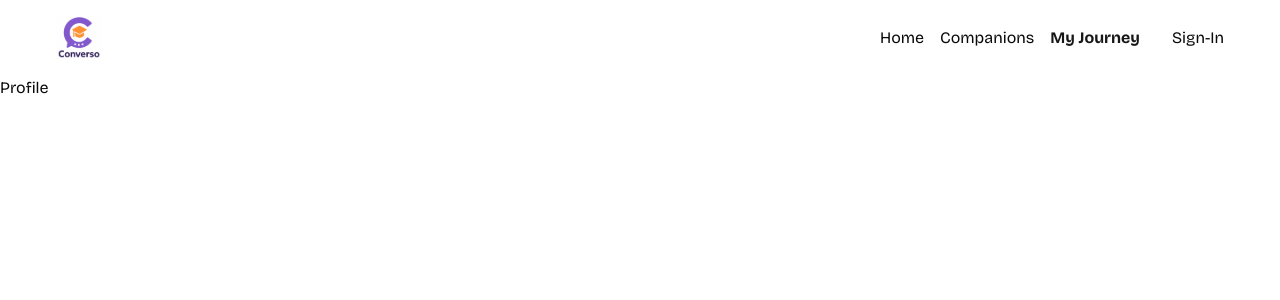
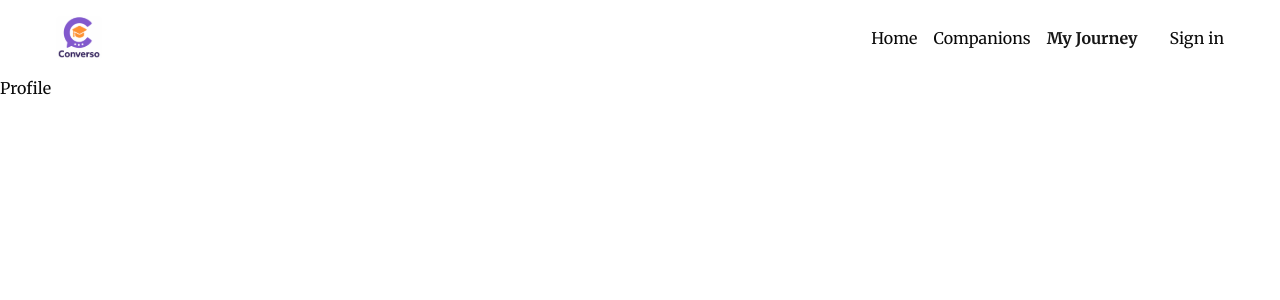
Before and after one commit to Nyazashali/SNA_Saas_App, a Next.js app: page /my-journey in a window 1280 px wide. Shown: the top 300 px of the page. Built offline with nearby package versions, Linux system fonts and the light colour scheme; no server answers.

Commit message:
Clerk-config

```diff
--- a/app/globals.css
+++ b/app/globals.css
@@ -1,4 +1,4 @@
-@import url("https://fonts.googleapis.com/css2?family=Bricolage+Grotesque:opsz,wght@12..96,200..800&display=swap");
+@import url("https://fonts.googleapis.com/css2?family=Merriweather:wght@300;400;700&display=swap");
 @import "tailwindcss";
 @import "tw-animate-css";
 
@@ -50,7 +50,7 @@
   --color-cta-gold: var(--cta-gold);
   --font-sans: var(--font-geist-sans);
   --font-mono: var(--font-geist-mono);
-  --font-bricolage: "Bricolage Grotesque", sans-serif;
+  --font-bricolage: "Merriweather", sans-serif;
   --color-sidebar-ring: var(--sidebar-ring);
   --color-sidebar-border: var(--sidebar-border);
   --color-sidebar-accent-foreground: var(--sidebar-accent-foreground);
@@ -86,7 +86,7 @@
 }
 
 body {
-  font-family: var(--font-bricolage);
+  font-family: var(--font-Merriweather, sans-serif);
 }
 
 .dark {
--- a/app/layout.tsx
+++ b/app/layout.tsx
@@ -1,30 +1,32 @@
+import { ClerkProvider } from "@clerk/nextjs";
 import type { Metadata } from "next";
-import { Bricolage_Grotesque } from "next/font/google";
+import { Merriweather } from "next/font/google";
 import "./globals.css";
 import Navbar from "@/components/Navbar";
 
-
-const bricolage = Bricolage_Grotesque({
-  variable: "--font-bricolage",
+const merriweather = Merriweather({
+  variable: "--font-Merriweather",
   subsets: ["latin"],
+  display: "swap",
+  weight: ["300", "400", "700", "900"],
 });
 
 export const metadata: Metadata = {
-  title: "Converso",
+  title: "LMS SaaS",
   description: "Real-time AI Teaching Platform",
 };
 
 export default function RootLayout({
   children,
-}: Readonly<{
-  children: React.ReactNode;
-}>) {
+}: Readonly<{ children: React.ReactNode }>) {
   return (
-    <html lang="en">
-      <body className={`${bricolage.variable} antialiased`}>
-        <Navbar />
-        {children}
+    <ClerkProvider publishableKey={process.env.NEXT_PUBLIC_CLERK_PUBLISHABLE_KEY}>
+      <html lang="en">
+        <body className={`${merriweather.variable} antialiased`}>
+          <Navbar />
+          {children}
         </body>
-    </html>
+      </html>
+    </ClerkProvider>
   );
 }
--- a/app/page.tsx
+++ b/app/page.tsx
@@ -2,6 +2,7 @@ import CompanionCard from "@/components/CompanionCard";
 import CompanionsList from "@/components/CompanionsList";
 import CTA from "@/components/CTA";
 import { recentSessions } from "@/constants";
+import { ClerkProvider } from '@clerk/nextjs';
 
 const Page = () => {
   return (
--- a/app/sign-in/page.tsx
+++ b/app/sign-in/page.tsx
@@ -1,7 +1,5 @@
-const Page = () => {
-    return(
-        <div>Sign-in</div>
-    )
+import { SignIn } from "@clerk/nextjs";
+
+export default function Page() {
+  return <SignIn />;
 }
-export default Page;
-// This is the sign-in page for the application. It will be used to handle user authentication.
--- a/components/Navbar.tsx
+++ b/components/Navbar.tsx
@@ -1,6 +1,8 @@
 import Link from 'next/link';
 import Image from 'next/image';
 import NavItems from './NavItems';
+import { SignInButton } from '@clerk/nextjs';
+
 
 const Navbar = () => {
     return (
@@ -12,7 +14,7 @@ const Navbar = () => {
             </Link>
             <div className="flex items-center gap-8">
                 < NavItems />
-                <p>Sign-In</p>
+                <p>< SignInButton/></p>
             </div>
          </nav>
     )
--- a/package.json
+++ b/package.json
@@ -9,6 +9,7 @@
     "lint": "next lint"
   },
   "dependencies": {
+    "@clerk/nextjs": "^6.23.0",
     "@hookform/resolvers": "^5.1.1",
     "@radix-ui/react-label": "^2.1.7",
     "@radix-ui/react-select": "^2.2.5",
```
Also changed, not shown: 2 other files (tests, documents, lock files or other folders).
